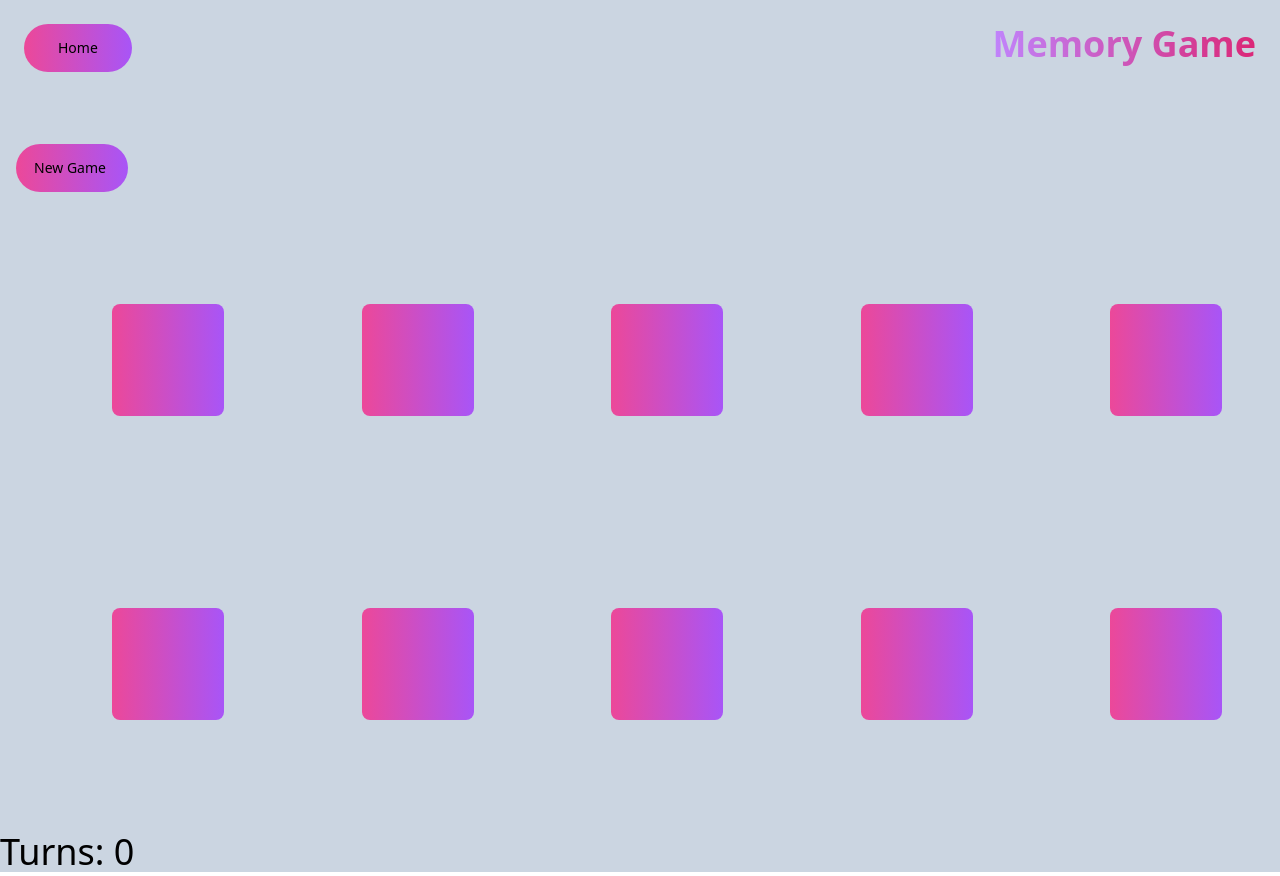
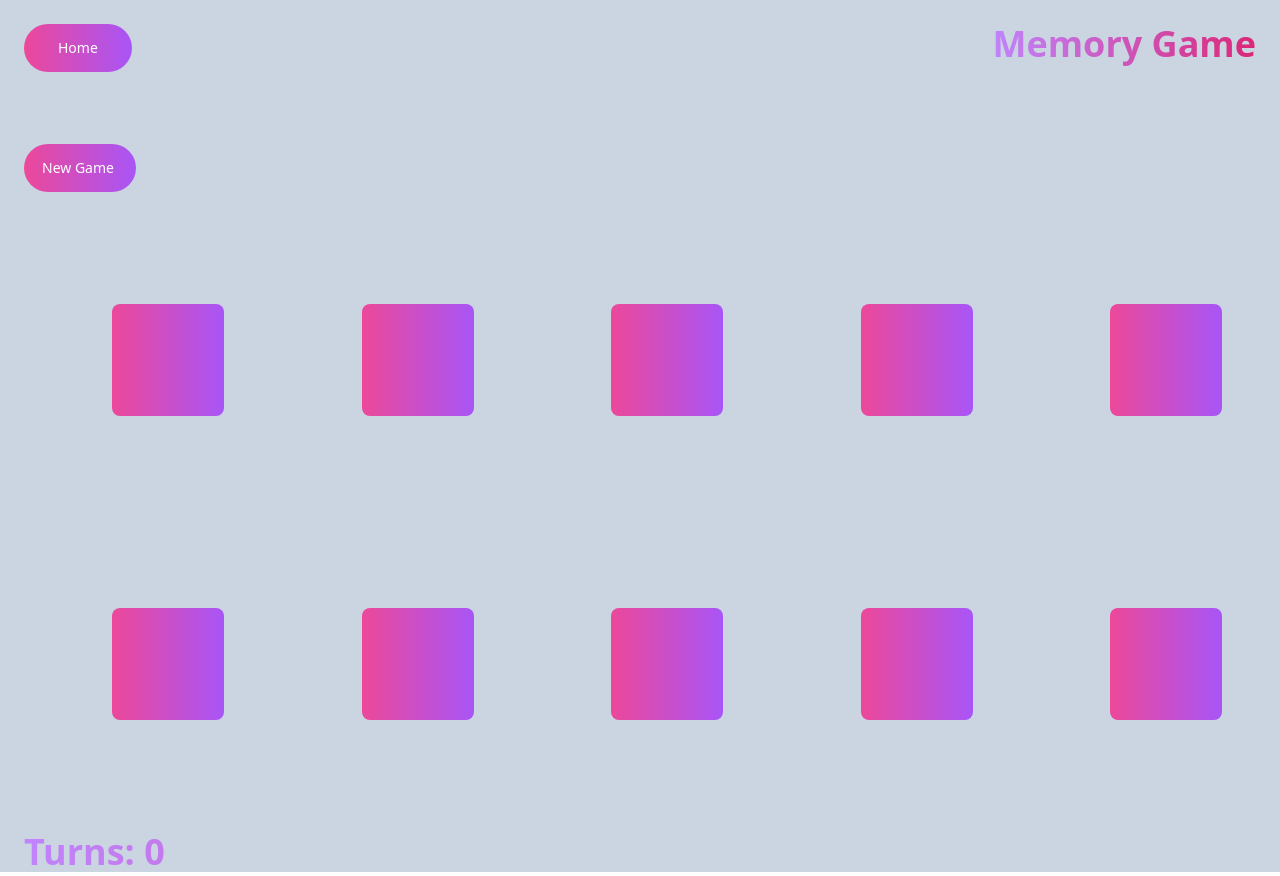
Before and after one commit to Akwei001/Jgame, a React (Vite) app: page /MemoryGame in a window 1280 px wide. Built offline with nearby package versions, Linux system fonts and the light colour scheme.

Commit message:
UI changes

```diff
--- a/src/components/MemoryGame.jsx
+++ b/src/components/MemoryGame.jsx
@@ -74,7 +74,7 @@ const MemoryGame = () => {
     <div className='min-h-screen bg-slate-300'>
       <header className='p-6 mb-12'>
         <div className='flex justify-between'>
-          <div className=' p-[2px] rounded-full bg-gradient-to-r from-pink-500  to-purple-500 hover:text-white active:text-opacity-75 focus:outline-none focus:ring'>
+          <div className=' p-[2px] rounded-full bg-gradient-to-r from-pink-500  to-purple-500 text-white active:text-opacity-75 focus:outline-none focus:ring'>
             <Link
               to='/'
               className='block px-8 py-3 text-sm font-medium rounded-full hover:bg-transparent'
@@ -88,7 +88,7 @@ const MemoryGame = () => {
         </div>
       </header>
       <div className=''>
-        <div className=' p-[2px] ml-4 w-28 rounded-full bg-gradient-to-r from-pink-500  to-purple-500 hover:text-white active:text-opacity-75 focus:outline-none focus:ring'>
+        <div className=' p-[2px] ml-6 w-28 rounded-full bg-gradient-to-r from-pink-500  to-purple-500 text-white active:text-opacity-75 focus:outline-none focus:ring'>
           <button
             onClick={shuffleCards}
             className='block px-4 py-3 text-sm font-medium rounded-full hover:bg-transparent'
@@ -107,7 +107,9 @@ const MemoryGame = () => {
             />
           ))}
         </div>
-        <p>Turns: {turns}</p>
+        <p className='ml-6 text-4xl font-extrabold text-transparent bg-clip-text bg-gradient-to-r from-purple-400 to-pink-600'>
+          Turns: {turns}
+        </p>
       </div>
     </div>
   );
--- a/src/components/Vocab.jsx
+++ b/src/components/Vocab.jsx
@@ -123,7 +123,7 @@ function Vocab() {
     <div>
       <header className='p-6 mb-8'>
         <div className='flex justify-between'>
-          <div className=' p-[2px] rounded-full bg-gradient-to-r from-pink-500  to-purple-500 hover:text-white active:text-opacity-75 focus:outline-none focus:ring'>
+          <div className=' p-[2px] rounded-full bg-gradient-to-r from-pink-500  to-purple-500 text-white active:text-opacity-75 focus:outline-none focus:ring'>
             <Link
               to='/'
               className='block px-8 py-3 text-sm font-medium rounded-full hover:bg-transparent'
```
